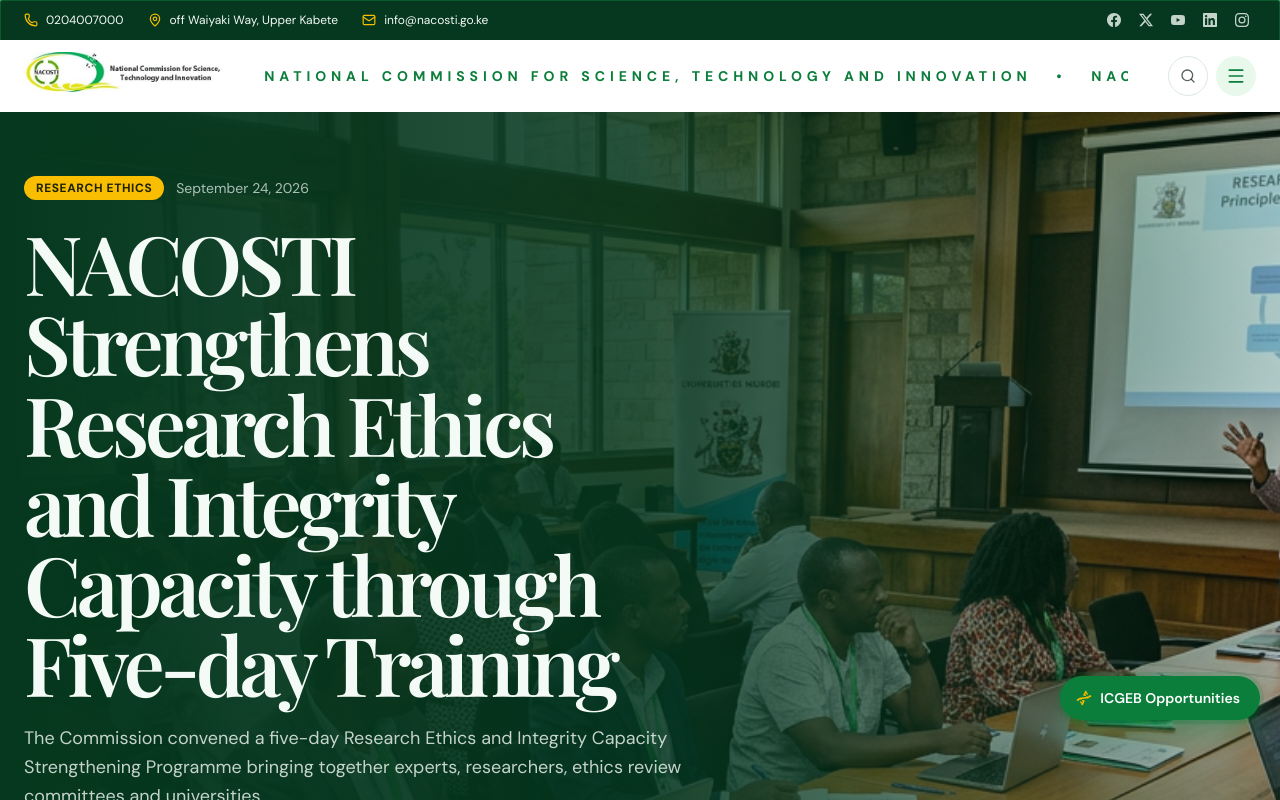
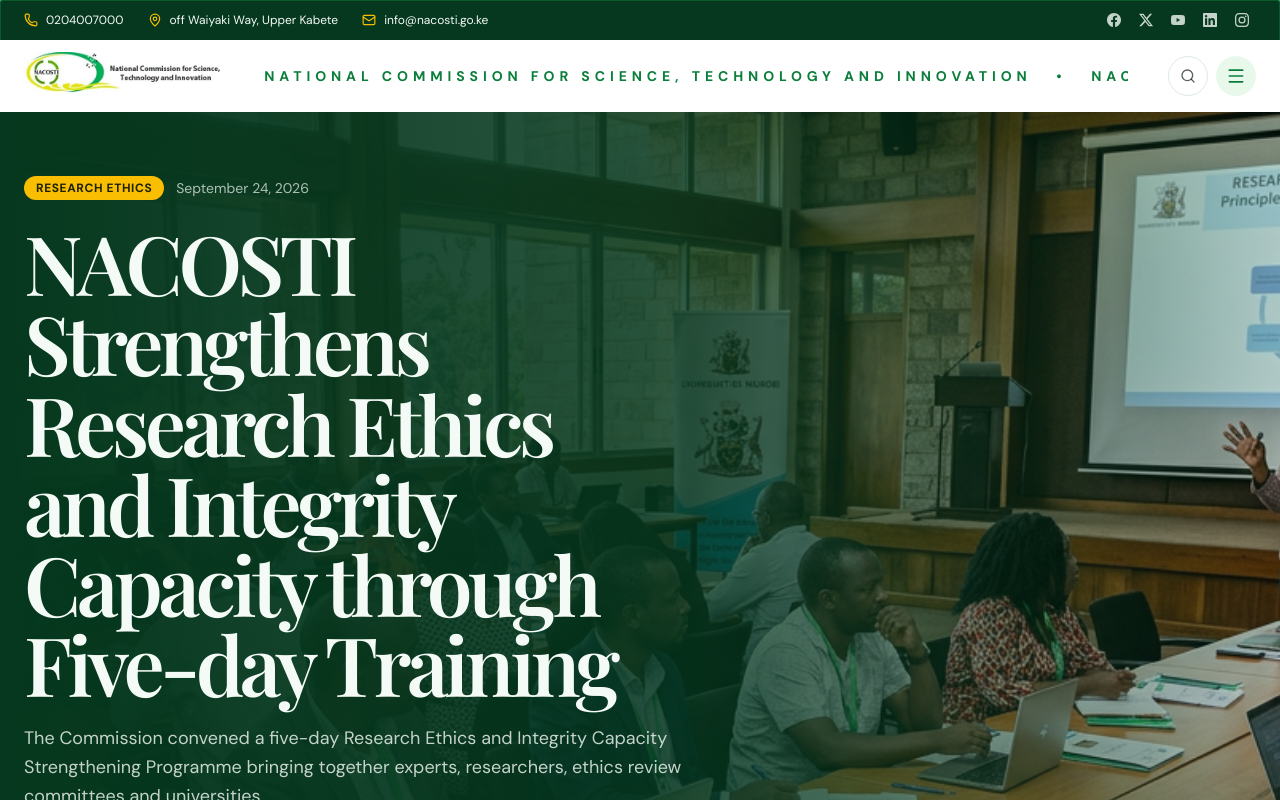
Before and after one commit to programmingzest/NACOSTI-WEBSITE, a React (Vite) app: page /app in a window 1280 px wide. Shown: the top 800 px of the page. Built offline with nearby package versions, Linux system fonts and the light colour scheme; a web font is replaced by a local one.

Commit message:
Remove ICGEB Opportunities button and text
Removed the ICGEB Opportunities button and its associated text.

```diff
--- a/src/components/FloatingActions.tsx
+++ b/src/components/FloatingActions.tsx
@@ -38,7 +38,7 @@
             className="absolute bottom-full right-0 mb-3 w-64 rounded-2xl border bg-popover p-3 shadow-2xl animate-in fade-in slide-in-from-bottom-2"
           >
             <p className="px-3 pb-2 pt-1 text-xs font-semibold uppercase tracking-wider text-primary">
-              ICGEB Opportunities
+
             </p>
             <ul>
               {icgebLinks.map((link) => (
@@ -57,17 +57,7 @@
             </ul>
           </div>
         ) : null}
-        <button
-          type="button"
-          aria-expanded={open}
-          aria-controls="icgeb-panel"
-          onClick={() => setOpen((v) => !v)}
-          className="flex items-center gap-2 rounded-full bg-primary py-3 pl-4 pr-5 text-sm font-semibold text-primary-foreground shadow-xl shadow-primary/30 ring-4 ring-primary/15 transition-transform hover:-translate-y-0.5"
-        >
-          {open ? <X className="size-4" aria-hidden="true" /> : <Dna className="size-4 text-accent" aria-hidden="true" />}
-          <span className="hidden sm:inline">ICGEB Opportunities</span>
-          <span className="sm:hidden">ICGEB</span>
-        </button>
+
       </div>
       <button
         type="button"
```
